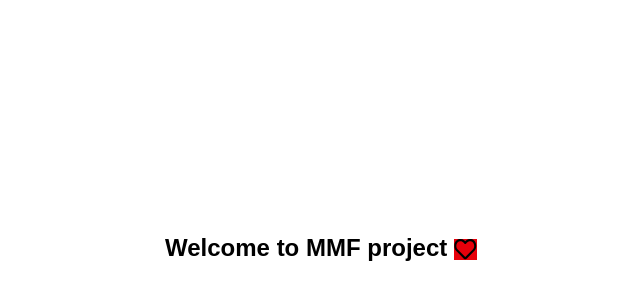
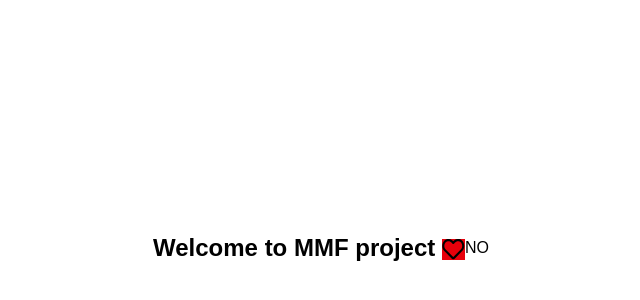
Before and after one commit to NoroffFEU/musikkforandrerliv.no, a React (Vite) app: page / in a window 1280 px wide. Shown: the part 152-452 px from the top of the page, without its empty margins (319-959 px from the left). Built offline with nearby package versions, Linux system fonts and the light colour scheme.

Commit message:
736 install and configure react i18next (#801)
* adds install and configure react-i18next

* adds en, no, mg as supported languages

* Set up I18nextProvider in App.js

* chg button language to NO for testing if installation and setup works fine

```diff
--- a/package.json
+++ b/package.json
@@ -16,8 +16,12 @@
   },
   "dependencies": {
     "@tailwindcss/postcss": "^4.0.13",
+    "i18next": "^24.2.3",
+    "i18next-browser-languagedetector": "^8.0.4",
+    "i18next-http-backend": "^3.0.2",
     "react": "^19.0.0",
     "react-dom": "^19.0.0",
+    "react-i18next": "^15.4.1",
     "zustand": "^5.0.3"
   },
   "devDependencies": {
--- a/src/App.jsx
+++ b/src/App.jsx
@@ -1,14 +1,22 @@
-import heart from '/assets/images/svgs/heart.svg';
+import React from "react";
+import { I18nextProvider } from "react-i18next";
+import { useTranslation } from "react-i18next"; // You already get 'i18n' from this hook
+import heart from "/assets/images/svgs/heart.svg";
 
-function App() {
+const App = () => {
+  const { t, i18n } = useTranslation(); // i18n from the hook
 
   return (
-    <>
-      <div className='h-screen w-full flex justify-center items-center'>
-        <h1 className='text-2xl font-extrabold'>Welcome to MMF project <img className='inline bg-red-600' src={heart} alt="" /></h1>
+    <I18nextProvider i18n={i18n}>
+      <div className="h-screen w-full flex justify-center items-center">
+        <h1 className="text-2xl font-extrabold">
+          {t("Welcome to MMF project")}{" "}
+          <img className="inline bg-red-600" src={heart} alt="" />
+        </h1>
+        <button onClick={() => i18n.changeLanguage("no")}>NO</button>
       </div>
-    </>
-  )
-}
+    </I18nextProvider>
+  );
+};
 
-export default App
+export default App;
--- /dev/null
+++ b/src/i18n.js
@@ -0,0 +1,22 @@
+import i18n from "i18next";
+import { initReactI18next } from "react-i18next";
+import HttpApi from "i18next-http-backend";
+import LanguageDetector from "i18next-browser-languagedetector";
+
+i18n
+  .use(HttpApi) // Load translations via HTTP
+  .use(LanguageDetector) // Detects user language
+  .use(initReactI18next) // Initializes react-i18next
+  .init({
+    supportedLngs: ["no", "mg", "en"], // Supported languages
+    fallbackLng: "en", // Default language
+    debug: true,
+    interpolation: {
+      escapeValue: false, // React already does escaping
+    },
+    backend: {
+      loadPath: "/locales/{{lng}}/translation.json", // Translation files location
+    },
+  });
+
+export default i18n;
```
Also changed, not shown: 1 other file (tests, documents, lock files or other folders).
